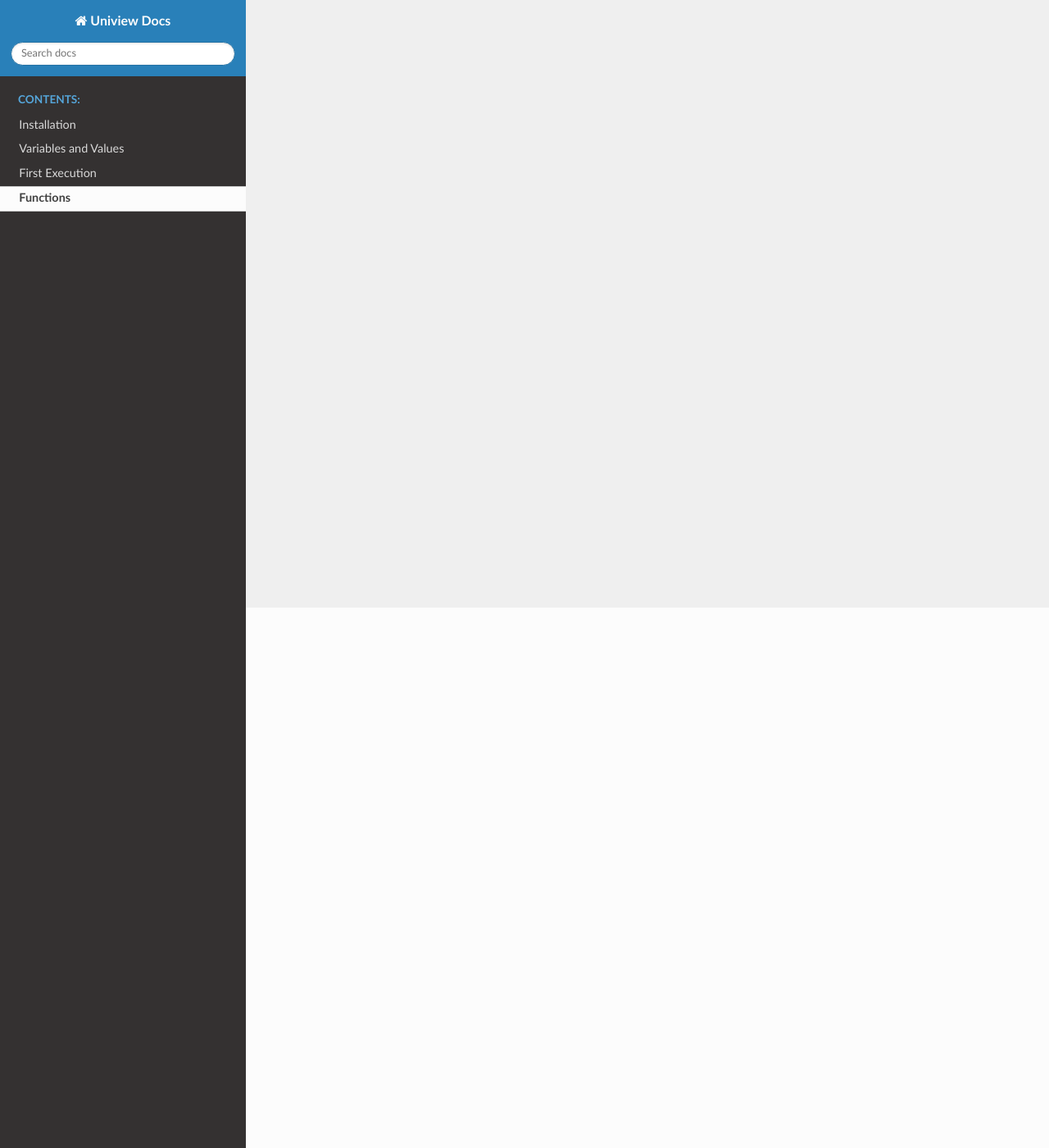
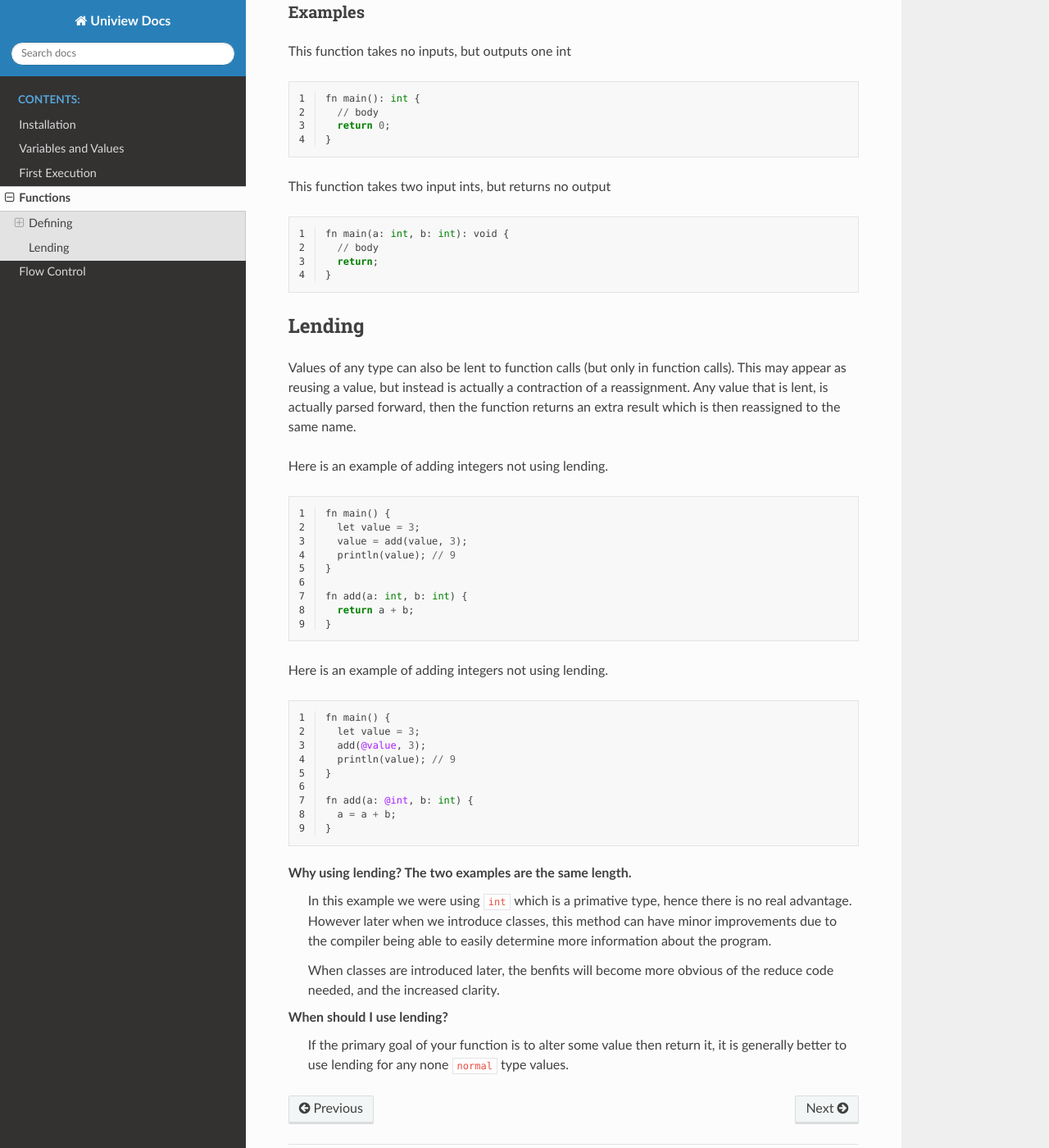
Before and after one commit to qupa-project/uniview-rtd, a Sphinx documentation site: the page built from source/functions/index.rst, in a window 1280 px wide and 1400 px high, scrolled down 659 px. Shown: the whole window at 82% size. Built offline with Sphinx 7.4.7 and the Read the Docs theme 2.0.0, drawn with Linux system fonts in a browser that asks for light colours; pages that are not in the unit, such as notebooks, are missing from menus; some of the changed text lies outside the part shown.

Commit message:
+Added function definitions

```diff
--- a/source/functions/index.rst
+++ b/source/functions/index.rst
@@ -1,4 +1,97 @@
 Functions
 =========
 
-To be written
+.. note::
+	There are two main rules applied to functions to ensure the safety of code within Uniview.
+		#. A child function can never outlive it's parent
+		#. Any function must have ownership over all values it touches through it's entire life time
+		#. All functions must return a value
+
+Defining
+########
+
+All functions must have three main elements
+	#. Name
+	#. Signature
+	#. Return type
+
+The combination of a name, and signature must also make any function unique.
+Hence you cannot have two instances of the same function.
+
+All types within a function header must be explicit as they cannot be efficiently infered.
+
+
+Examples
+--------
+
+This function takes no inputs, but outputs one int
+
+.. code-block::
+	:linenos:
+
+	fn main(): int {
+	  // body
+	  return 0;
+	}
+
+This function takes two input ints, but returns no output
+
+.. code-block::
+	:linenos:
+
+	fn main(a: int, b: int): void {
+	  // body
+	  return;
+	}
+
+
+Lending
+#######
+
+Values of any type can also be lent to function calls (but only in function calls).
+This may appear as reusing a value, but instead is actually a contraction of a reassignment.
+Any value that is lent, is actually parsed forward,
+then the function returns an extra result which is then reassigned to the same name.
+
+Here is an example of adding integers not using lending.
+
+.. code-block::
+	:linenos:
+
+	fn main() {
+	  let value = 3;
+	  value = add(value, 3);
+	  println(value); // 9
+	}
+
+	fn add(a: int, b: int) {
+	  return a + b;
+	}
+
+
+Here is an example of adding integers not using lending.
+
+.. code-block::
+	:linenos:
+
+	fn main() {
+	  let value = 3;
+	  add(@value, 3);
+	  println(value); // 9
+	}
+
+	fn add(a: @int, b: int) {
+	  a = a + b;
+	}
+
+Why using lending? The two examples are the same length.
+	In this example we were using ``int`` which is a primative type, hence there is no real advantage.
+	However later when we introduce classes, this method can have minor improvements
+	due to the compiler being able to easily determine more information about the program.
+
+	When classes are introduced later, the benfits will become more obvious of the reduce code needed,
+	and the increased clarity.
+
+When should I use lending?
+	If the primary goal of your function is to alter some value then return it,
+	it is generally better to use lending for any none ``normal`` type values.
--- a/source/index.rst
+++ b/source/index.rst
@@ -22,4 +22,4 @@ pull-request <https://github.com/qupa-project/uniview-docs/pulls>`__.
    variables/index
    first-execution/index
    functions/index
-   behaviour/index
+   flow-control/index
--- a/source/variables/index.rst
+++ b/source/variables/index.rst
@@ -6,6 +6,7 @@ Variables and Values
 	:caption: Contents:
 	:glob:
 
+	declaration
 	type-systems
 
 Variables within Uniview should be thought of in a slightly different way to most languages.
```
Also changed, not shown: source/variables/declaration.rst (added, +26 -0 lines).
